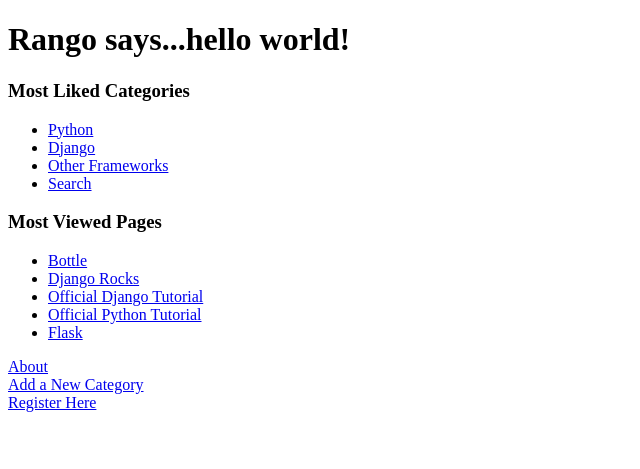
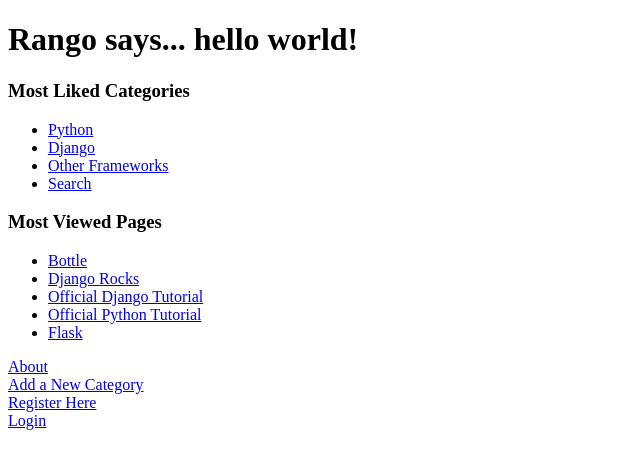
Before and after one commit to cspears2002/rango_tutorial, a Django app: page /rango/ in a window 1280 px wide. Shown: the top 469 px of the page, without its empty margins (0-640 px from the left). Run offline with Django 3.2, Linux system fonts and the light colour scheme; data comes from the database, SQL or seed files in the repository; both versions use the stored data as it was after the commit; parts of the project's set-up code (start-up, migrations or seed data) failed here and were passed over.

Commit message:
Login works.

```diff
--- a/tango_with_django_project/templates/rango/index.html
+++ b/tango_with_django_project/templates/rango/index.html
@@ -9,7 +9,12 @@
   </head>
 
   <body>
-    <h1>Rango says...hello world!</h1>
+
+    {% if user.is_authenticated %}
+    <h1>Rango says... hello {{ user.username }}!</h1>
+    {% else %}
+    <h1>Rango says... hello world!</h1>
+    {% endif %}
 
     <h3>Most Liked Categories</h3>
     {% if categories %}
@@ -35,7 +40,8 @@
 
     <a href="/rango/about">About</a><br />
     <a href="/rango/add_category">Add a New Category</a><br />
-    <a href="/rango/register">Register Here</a>
+    <a href="/rango/register">Register Here</a><br />
+    <a href="/rango/login/">Login</a>
   </body>
 
 </html>
--- a/tango_with_django_project/templates/rango/login.html
+++ b/tango_with_django_project/templates/rango/login.html
@@ -7,7 +7,7 @@
   <body>
     <h1>Login to Rango</h1>
 
-    <form id="login_form" method="post" action="/rango/login">
+    <form id="login_form" method="post" action="/rango/login/">
       {% csrf_token %}
       Username: <input type="text" name="username" value="" size="50"/>
       <br />
```
Also changed, not shown: tango_with_django_project/rango.db, 1 other file.
